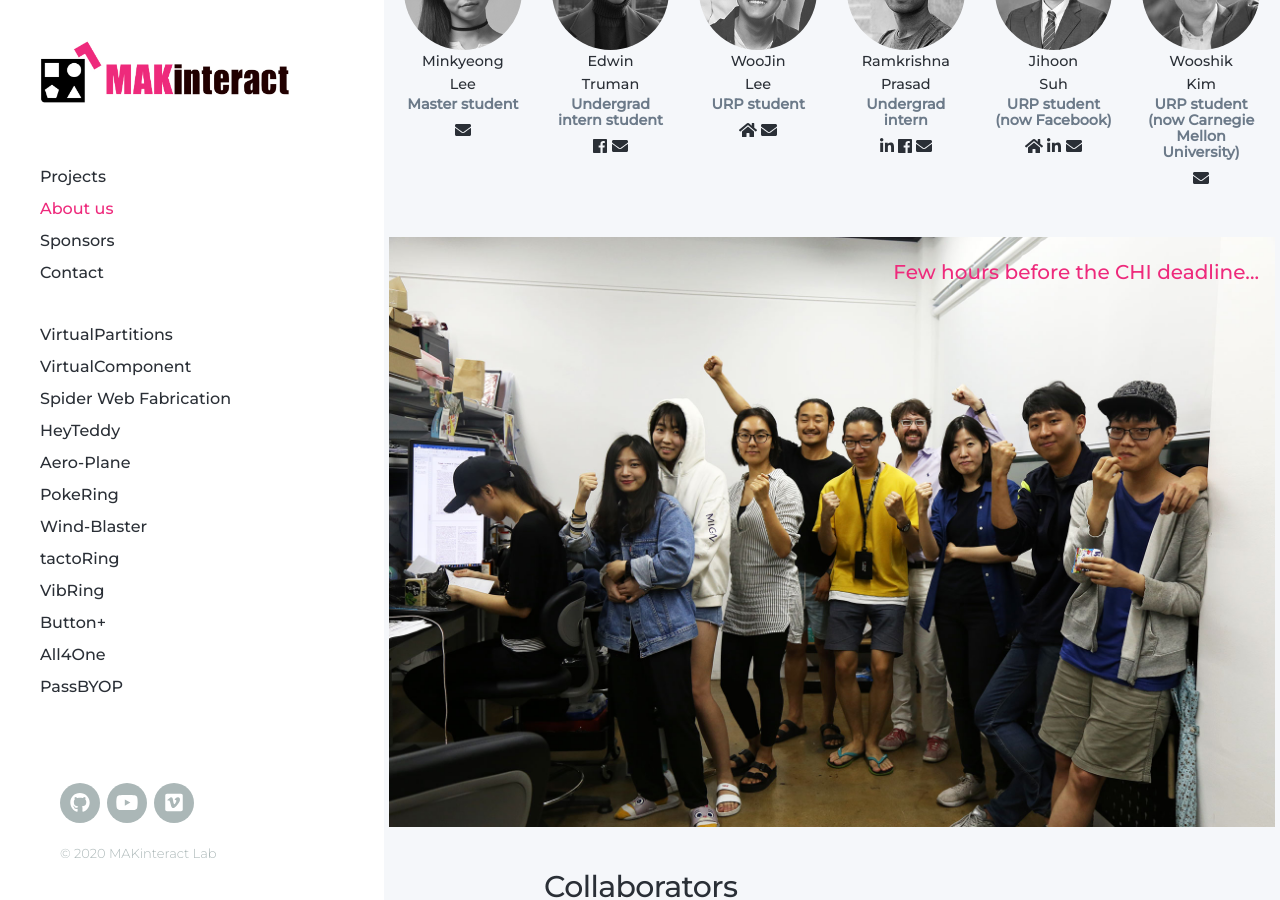
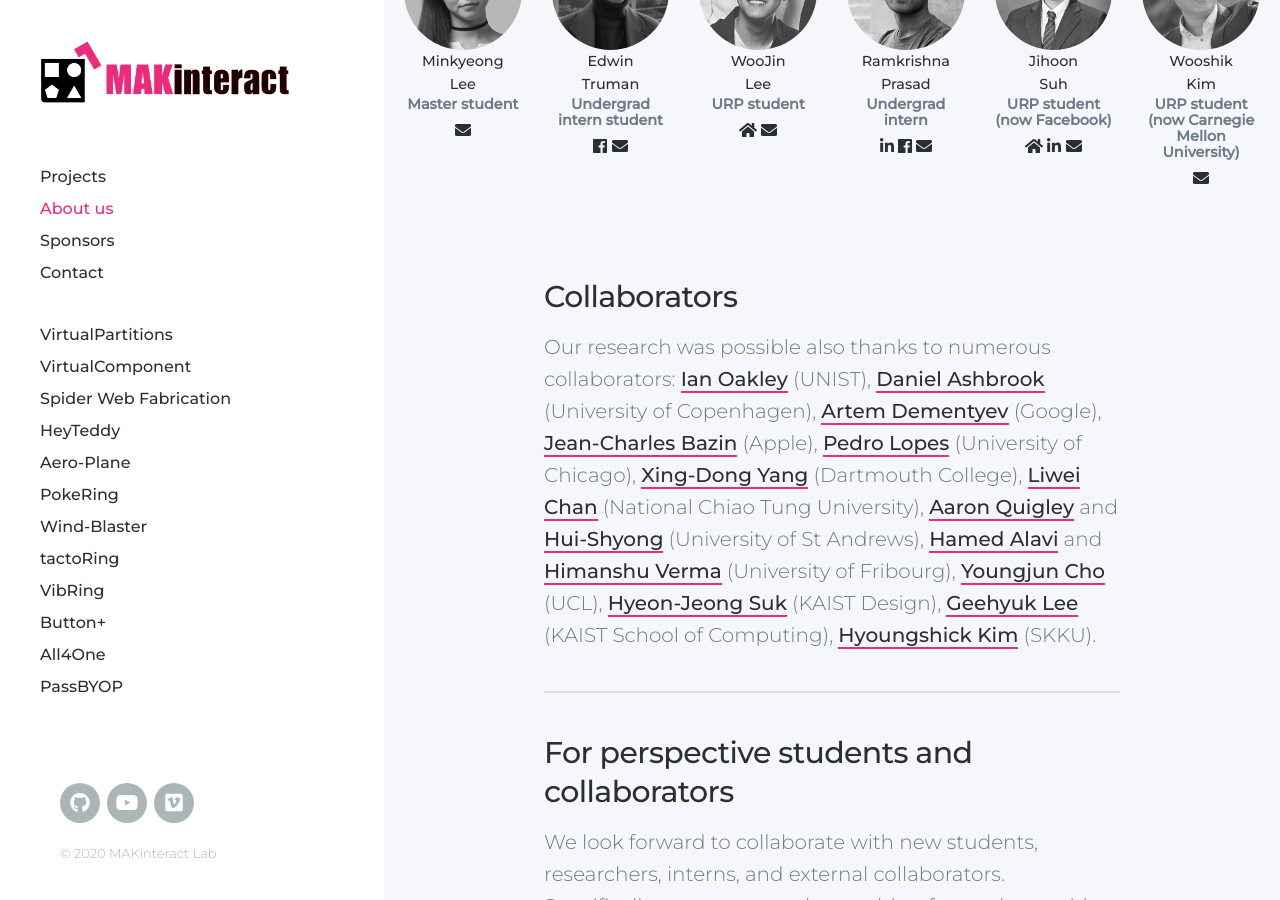
Before and after one commit to namelesspal18/makinteractlab.github.io, a Jekyll site: the page built from _pages/about.md, in a window 1280 px wide and 900 px high, scrolled down 1357 px. Built offline with Jekyll 4.4.1, drawn with Linux system fonts in a browser that asks for light colours; nearby versions of some CDN libraries.

Commit message:
Removed pics from about page

```diff
--- a/_pages/about.md
+++ b/_pages/about.md
@@ -60,10 +60,11 @@ Using user-centered design to define requirements, iterative prototyping, digita
     </div>
 </div>
 
-<div class="img-container">
+<!-- IMAGE  -->
+<!-- <div class="img-container">
     <img src="/images/people/group.jpg" alt="The Lab" style="width:100%;">
     <h5 class="text-overlay">Few hours before the CHI deadline...</h5>
-</div>
+</div> -->
 
 
 ### Collaborators
```
Also changed, not shown: _README.md (+3 -0 lines).
